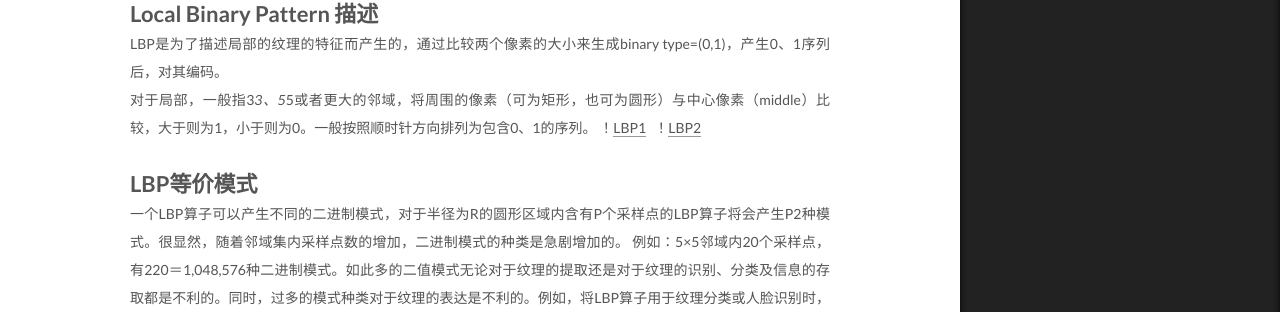
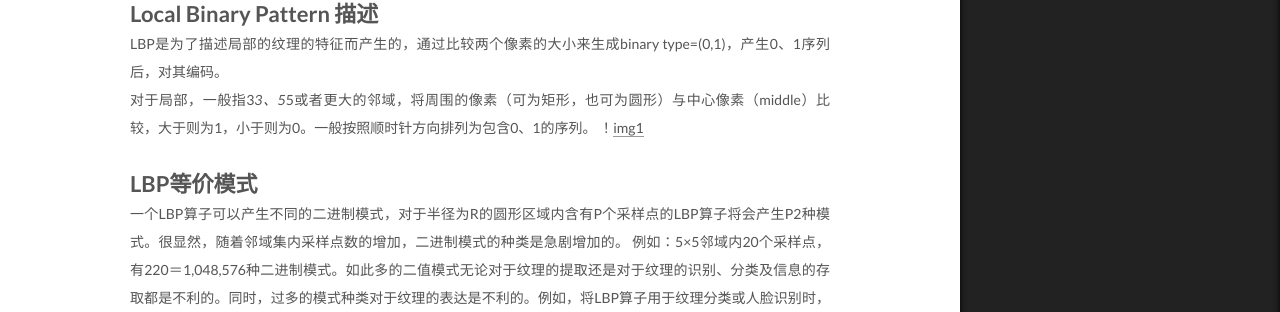
Before and after one commit to Weioninit/Weioninit.github.io, a Jekyll site: the page built from _posts/2017-09-15-LBP.md, in a window 1280 px wide. Shown: the part 470-782 px from the top of the page. Built offline with Jekyll 4.4.1, drawn with Linux system fonts in a browser that asks for light colours.

Commit message:
Update 2017-09-15-LBP.md

```diff
--- a/_posts/2017-09-15-LBP.md
+++ b/_posts/2017-09-15-LBP.md
@@ -7,8 +7,7 @@ categories:
 # Local Binary Pattern 描述
 LBP是为了描述局部的纹理的特征而产生的，通过比较两个像素的大小来生成binary type=(0,1)，产生0、1序列后，对其编码。
 对于局部，一般指3*3、5*5或者更大的邻域，将周围的像素（可为矩形，也可为圆形）与中心像素（middle）比较，大于则为1，小于则为0。一般按照顺时针方向排列为包含0、1的序列。
-！[LBP1](https://upload.wikimedia.org/wikipedia/commons/thumb/c/c2/Lbp_neighbors.svg/1200px-Lbp_neighbors.svg.png)
-！[LBP2](https://bytefish.de/static/images/blog/local_binary_patterns/lbp.png)
+！[img1](https://raw.githubusercontent.com/Weioninit/Weioninit.github.io/master/markdownPhoto/2025775407486593186.jpg)
 
 # LBP等价模式
 一个LBP算子可以产生不同的二进制模式，对于半径为R的圆形区域内含有P个采样点的LBP算子将会产生P2种模式。很显然，随着邻域集内采样点数的增加，二进制模式的种类是急剧增加的。
```
